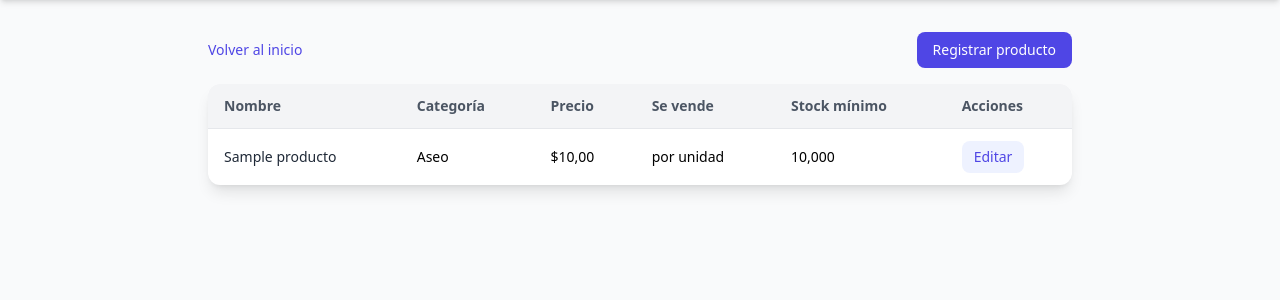
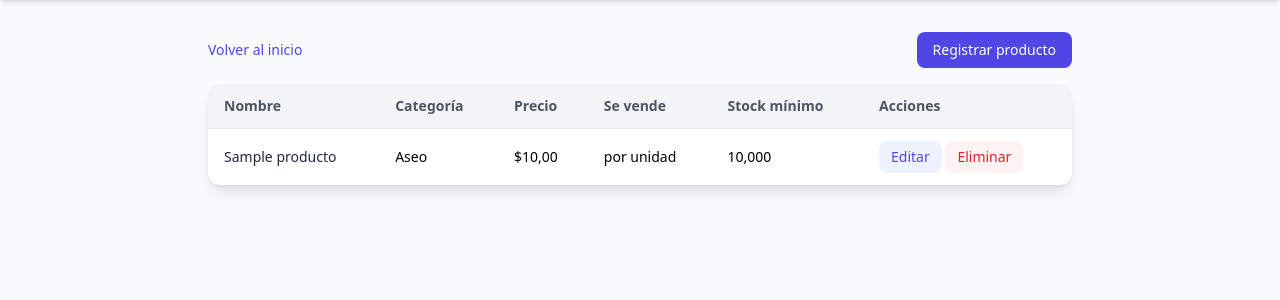
Before and after one commit to MariV-rg/sistema-ventas-inventario, a Django app: page /productos/ in a window 1280 px wide. Shown: the part 80-380 px from the top of the page. Run offline with Django 5.2, Linux system fonts and the light colour scheme; a user stored in the database is signed in; data comes from the database, SQL or seed files in the repository; tables that the repository leaves empty hold one stand-in row (values such as "Sample post"); some libraries are stand-ins or nearby versions.

Commit message:
HU7: eliminar producto

```diff
--- a/inventario/templates/productos_lista.html
+++ b/inventario/templates/productos_lista.html
@@ -60,7 +60,15 @@
                                    class="inline-flex items-center gap-1 bg-indigo-50 hover:bg-indigo-100 text-indigo-600 font-medium px-3 py-1.5 rounded-lg transition">
                                     Editar
                                 </a>
-                                {# HU7 (Gabriela): aquí va el botón "Eliminar" (con confirmación Sí/No) #}
+                                {# HU7: botón "Eliminar" con confirmación #}
+                                <form action="{% url 'eliminar_producto' p.id %}" method="post" class="inline"
+                                        onsubmit="return confirm('¿Seguro que quieres eliminar el producto {{ p.nombre|escapejs }}?');">
+                                   {% csrf_token %}
+                                    <button type="submit"
+                                        class="inline-flex items-center gap-1 bg-red-50 hover:bg-red-100 text-red-600 font-medium px-3 py-1.5 rounded-lg transition">
+                                        Eliminar
+                                    </button>
+                                </form>
                             </td>
                         </tr>
                     {% empty %}
--- a/inventario/urls.py
+++ b/inventario/urls.py
@@ -6,4 +6,5 @@ urlpatterns = [
     path('productos/', views.lista_productos, name='lista_productos'),
     path('productos/nuevo/', views.registrar_producto, name='registrar_producto'),
     path('productos/<int:id>/editar/', views.editar_producto, name='editar_producto'),
+    path('productos/<int:id>/eliminar/', views.eliminar_producto, name='eliminar_producto'),
 ]
--- a/inventario/views.py
+++ b/inventario/views.py
@@ -3,6 +3,7 @@ from decimal import Decimal, InvalidOperation
 from django.contrib import messages
 from django.contrib.auth.decorators import login_required
 from django.shortcuts import get_object_or_404, redirect, render
+from django.views.decorators.http import require_POST
 
 from accounts.decorators import rol_requerido
 from accounts.models import Rol
@@ -167,3 +168,17 @@ def editar_producto(request, id):
         'errors': errors,
         'datos': datos,
     })
+
+
+# HU7: eliminar producto
+
+@rol_requerido(Rol.ADMINISTRADOR)
+@require_POST
+def eliminar_producto(request, id):
+    # 7B: "eliminar" = marcar como inactivo (no se borra de la base de datos)
+    producto = get_object_or_404(Producto, id=id, activo=True)
+    producto.activo = False
+    producto.save(update_fields=['activo'])
+
+    messages.success(request, f'Producto "{producto.nombre}" eliminado correctamente.')
+    return redirect('lista_productos')
```
